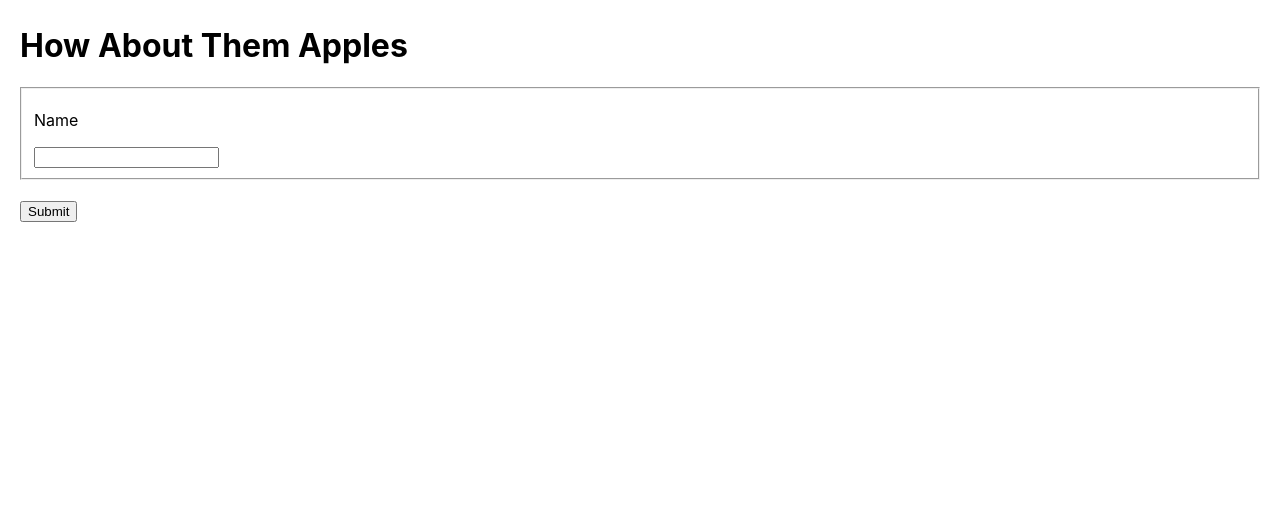
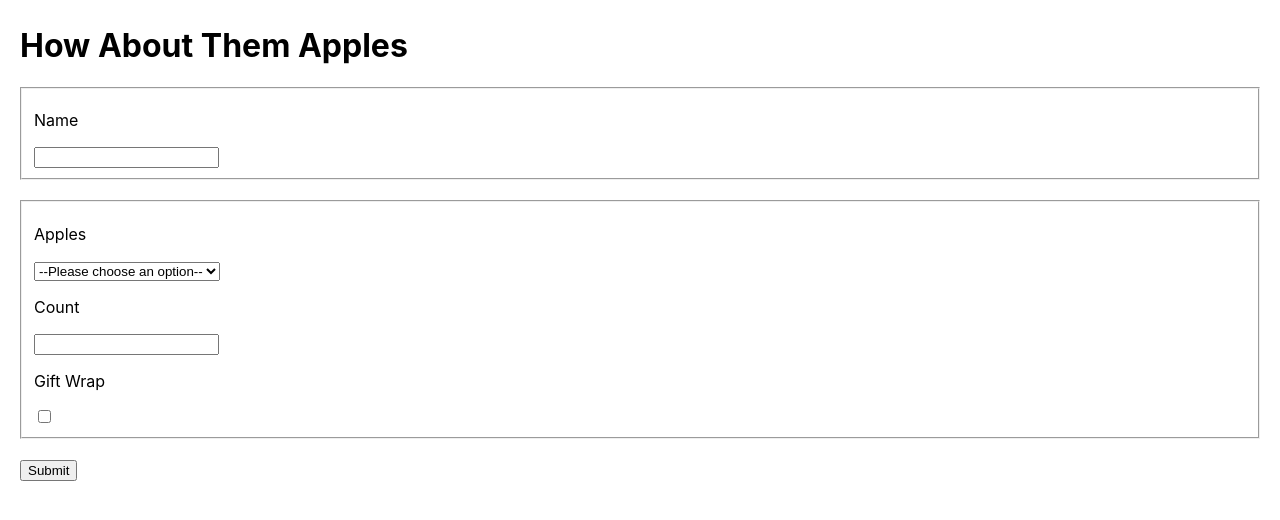
Before and after one commit to topcook/myReactApp, a React (Create React App) app: page / in a window 1280 px wide. Shown: the top 520 px of the page. Built offline with nearby package versions, Linux system fonts and the light colour scheme.

Commit message:
I added new filedset to the form.

```diff
--- a/src/components/App/App.js
+++ b/src/components/App/App.js
@@ -45,6 +45,25 @@ function App() {
             <input name="name" onChange={handleChange} />
           </label>
         </fieldset>
+        <fieldset>
+          <label>
+            <p>Apples</p>
+            <select name="apple" onChange={handleChange}>
+              <option value="">--Please choose an option--</option>
+              <option value="fuji">Fuji</option>
+              <option value="jonathan">Jonathan</option>
+              <option value="honey-crisp">Honey Crisp</option>
+            </select>
+          </label>
+          <label>
+            <p>Count</p>
+            <input type="number" name="count" onChange={handleChange} step="1" />
+          </label>
+          <label>
+            <p>Gift Wrap</p>
+            <input type="checkbox" name="gift-wrap" onChange={handleChange} />
+          </label>
+        </fieldset>
         <button type="submit">Submit</button>
       </form>
     </div >
```
